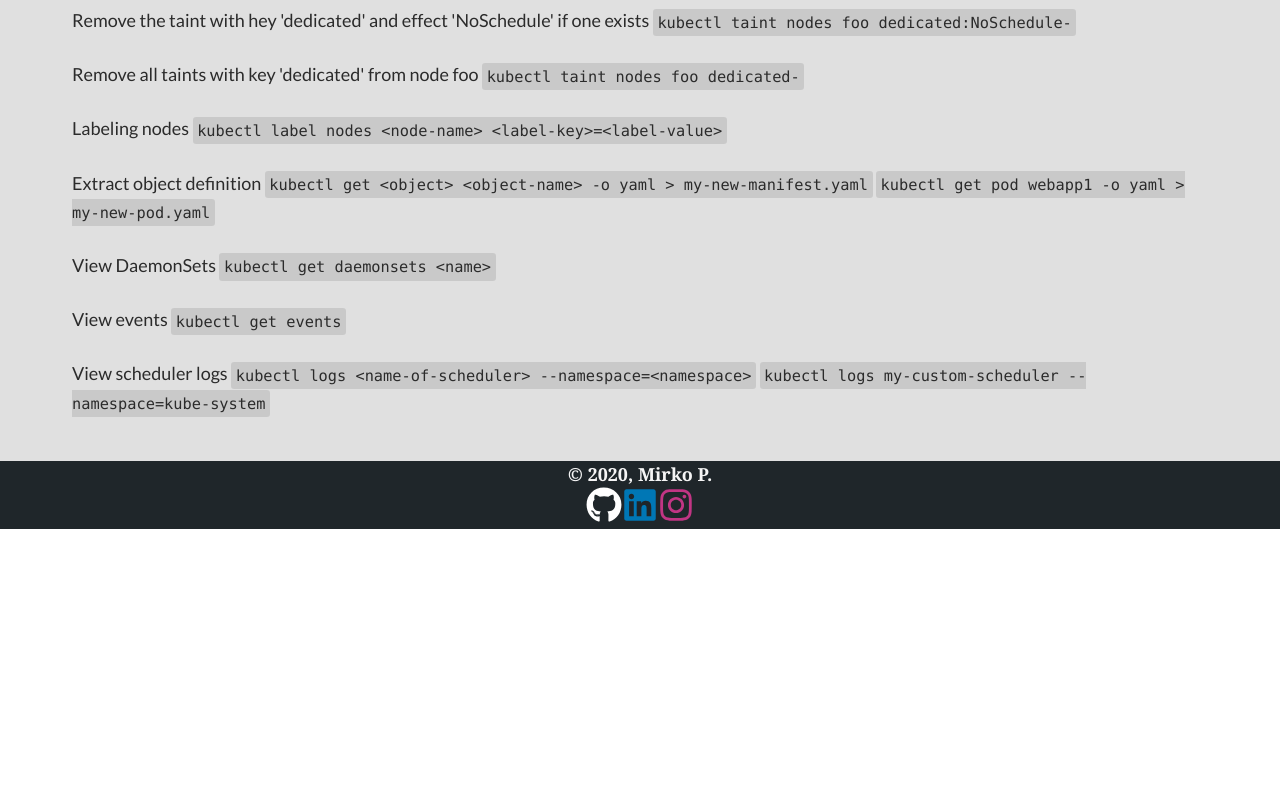
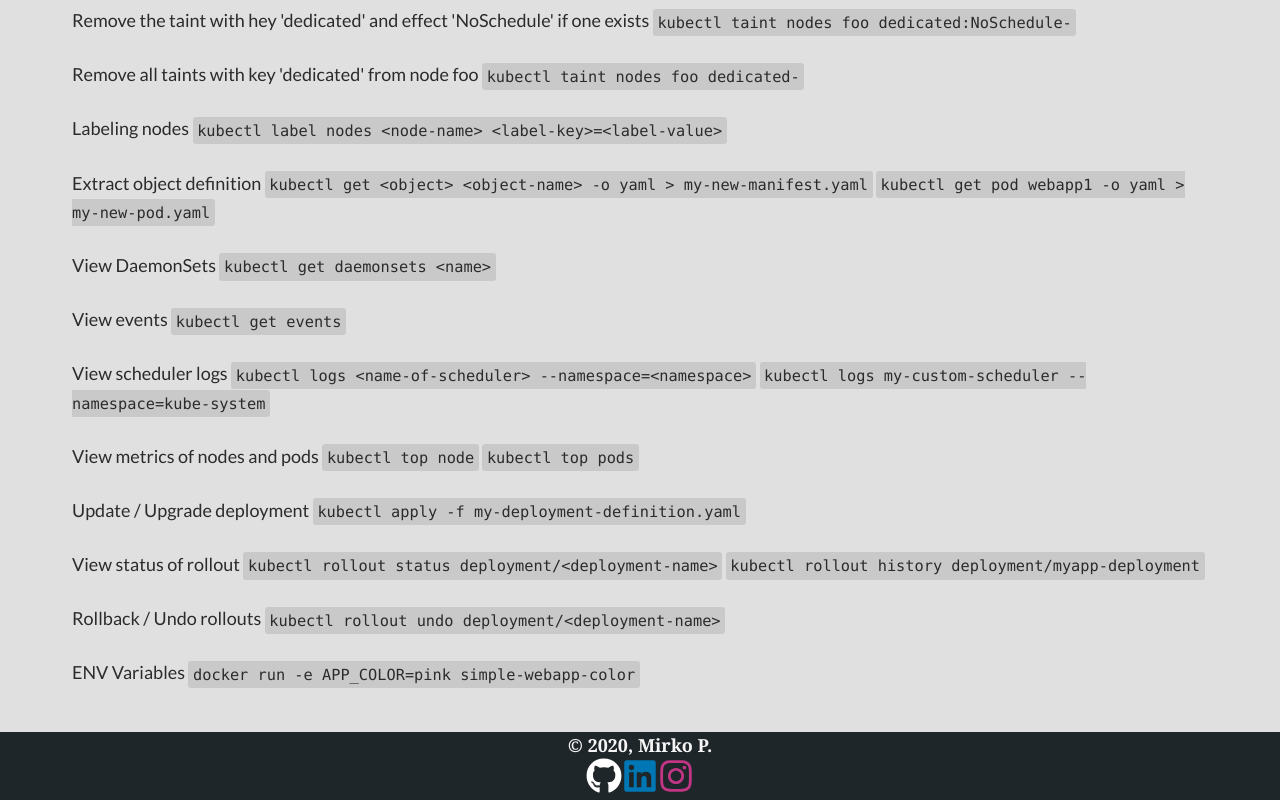
Before and after one commit to palm002/blog, a Gatsby site: page /k8s-cheatsheet/ in a window 1280 px wide. Shown: the part 1501-2301 px from the top of the page. Before the commit the page ends 2030 px from the top, so only its background shows below. Built offline with nearby package versions, Linux system fonts and the light colour scheme; Gatsby itself is replaced by a stand-in of ours.

Commit message:
Updated k8s cheatsheet

```diff
--- a/src/markdown-pages/k8s-cheatsheet.md
+++ b/src/markdown-pages/k8s-cheatsheet.md
@@ -82,7 +82,21 @@ View scheduler logs
 `kubectl logs <name-of-scheduler> --namespace=<namespace>`
 `kubectl logs my-custom-scheduler --namespace=kube-system`
 
+View metrics of nodes and pods
+`kubectl top node` `kubectl top pods`
 
+Update / Upgrade deployment
+`kubectl apply -f my-deployment-definition.yaml`
+
+View status of rollout
+`kubectl rollout status deployment/<deployment-name>`
+`kubectl rollout history deployment/myapp-deployment`
+
+Rollback / Undo rollouts
+`kubectl rollout undo deployment/<deployment-name>`
+
+ENV Variables
+`docker run -e APP_COLOR=pink simple-webapp-color`
 
 
 [k8s]: https://images.unsplash.com/photo-1494412651409-8963ce7935a7?ixlib=rb-1.2.1&ixid=eyJhcHBfaWQiOjEyMDd9&auto=format&fit=crop&w=1500&q=80
```
